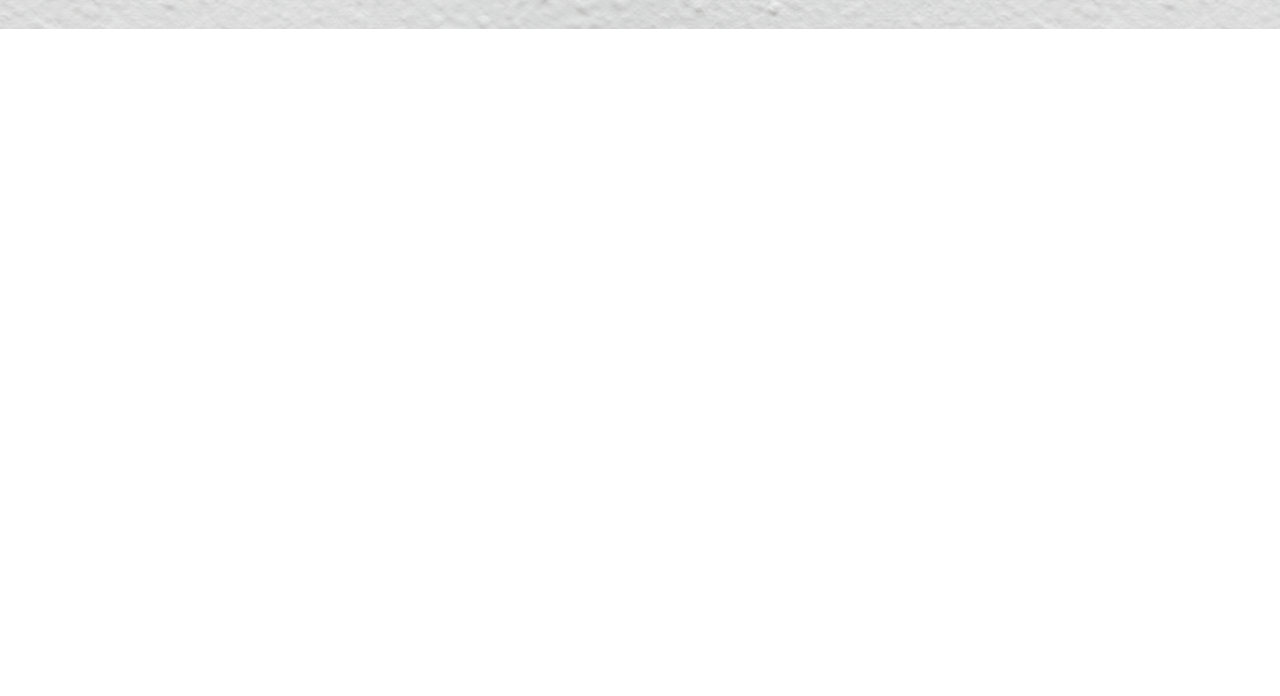
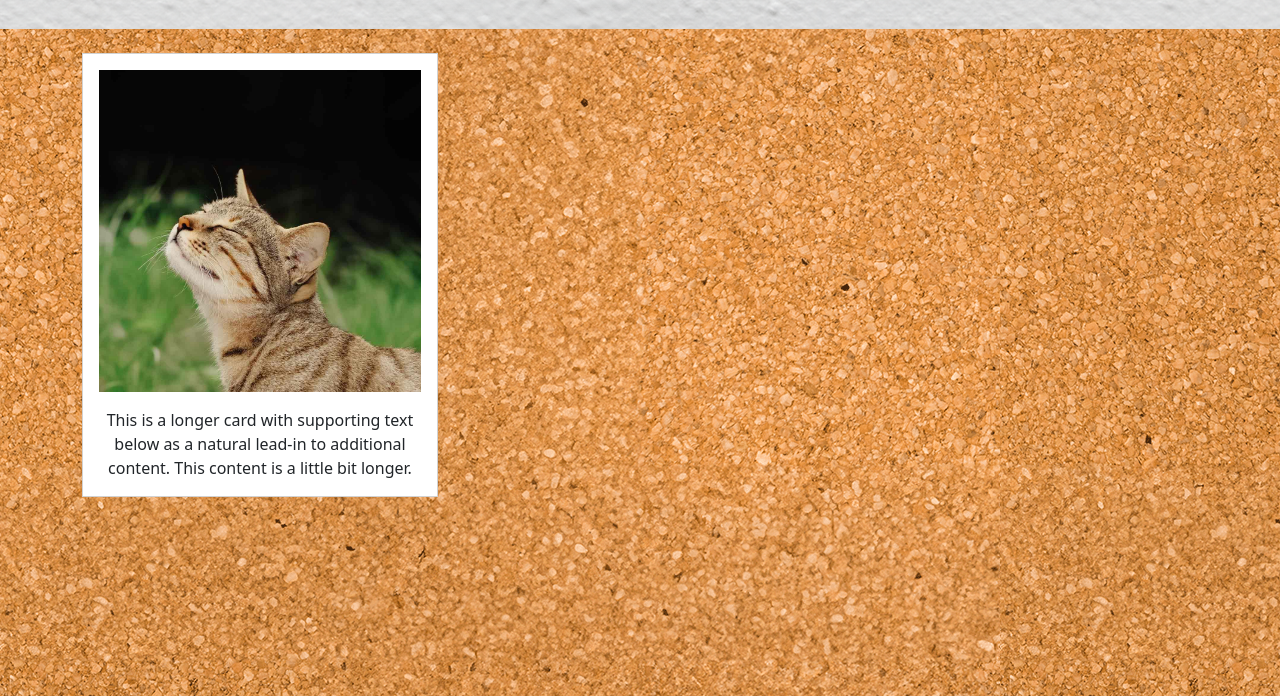
Before and after one commit to GiorgiaSecchi/js-photo-blog, a plain HTML site: page index.html in a window 1280 px wide. Shown: the part 104-800 px from the top of the page. Drawn offline with nearby package versions, Linux system fonts and the light colour scheme.

Commit message:
struttura foto

```diff
--- a/css/style.css
+++ b/css/style.css
@@ -8,3 +8,11 @@ h1 {
   font-style: italic;
   font-family: cursive;
 }
+
+body {
+  background-image: url(../img/cork.png);
+}
+
+.card {
+  border-radius: 0;
+}
--- a/index.html
+++ b/index.html
@@ -34,14 +34,40 @@
   <body>
     <!-- HEADER -->
     <header>
-      <div class="text-center py-4">
+      <div class="text-center py-4 mb-4">
         <h1>ESTATE '24</h1>
       </div>
     </header>
 
     <!-- MAIN -->
     <main>
-      <div class="container"></div>
+      <div class="container mb-4 text-center">
+        <div class="row row-cols-1 row-cols-md-2 row-cols-lg-3 g-4">
+          <!-- FOTO 1 -->
+          <div class="col">
+            <div class="card">
+              <img
+                src="./img/6409f98830205.jpg"
+                class="card-img-top p-3"
+                alt="..."
+              />
+              <div class="card-body pt-0">
+                <p class="card-text">
+                  This is a longer card with supporting text below as a natural
+                  lead-in to additional content. This content is a little bit
+                  longer.
+                </p>
+              </div>
+            </div>
+          </div>
+
+          <!-- <div class="col border"></div>
+          <div class="col border"></div>
+          <div class="col border"></div>
+          <div class="col border"></div>
+          <div class="col border"></div> -->
+        </div>
+      </div>
     </main>
 
     <!-- BOOTSTRAP JS-->
```
Also changed, not shown: img/6409f98830205.jpg (added).
